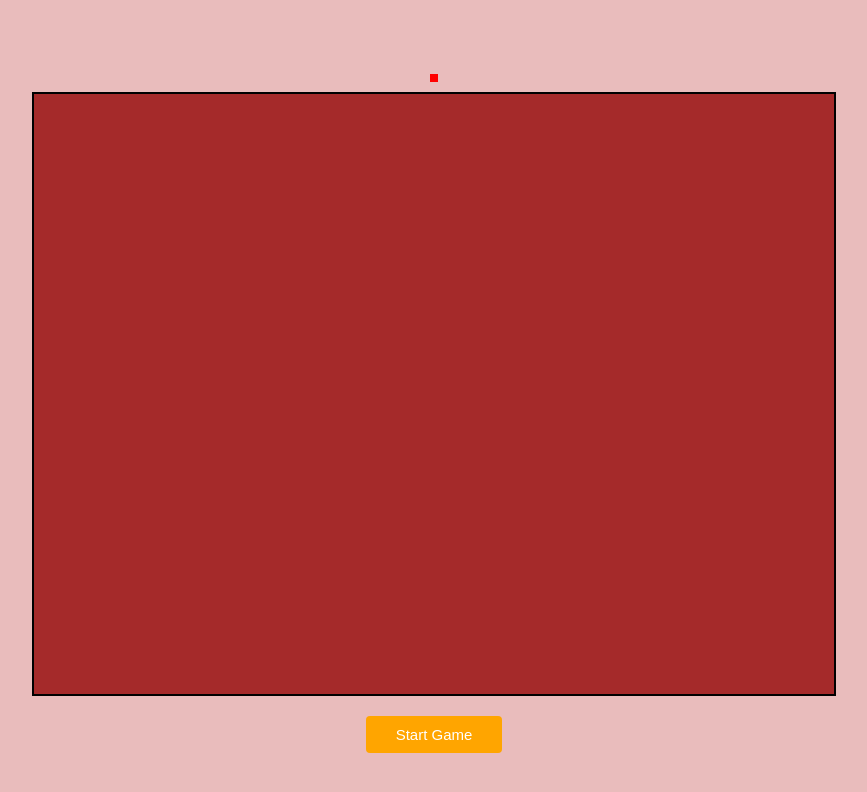
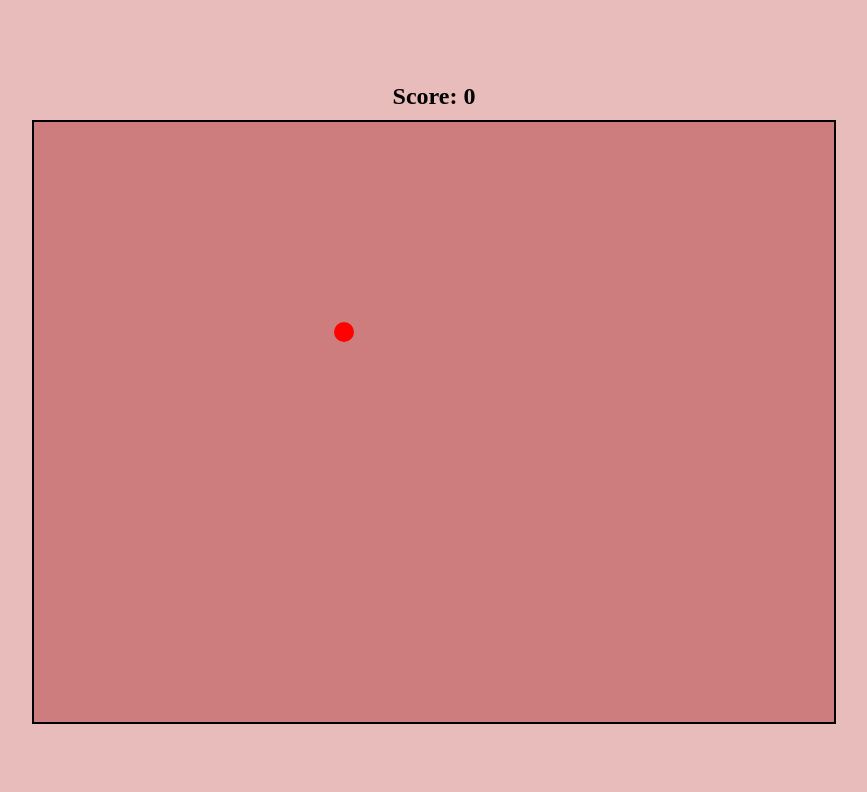
Before and after one commit to KundanPw/Snake_Game, a plain HTML site: page index.html in a window 1280 px wide. Both pictures are taken after a click on the button "Start Game". Shown: the whole page, without its empty margins (206-1073 px from the left). Drawn offline with Linux system fonts and the light colour scheme.

Commit message:
Added snake food

```diff
--- a/script.js
+++ b/script.js
@@ -9,7 +9,40 @@ document.addEventListener("DOMContentLoaded", () => {
     let snake = [{x: 160, y: 200}, {x: 140, y: 200}, {x: 120, y: 200}];
     let dx = cellSize; // desplacement in x-axis
     let dy = 0; // desplacemen in y-axis
-    function startGame() {
+
+    function drawScoreBoard() {
+        const scoreBoard = document.getElementById("score-board");
+        scoreBoard.textContent = `Score: ${score}`;
+    }
+
+    function drawDiv(x, y, className) {
+        const div = document.createElement("div");
+        div.classList.add(className);
+        div.style.top = `${y}px`;
+        div.style.left = `${x}px`;
+        return div;
+    }
+
+    function drawFoodAndSnake() {
+        gameArena.innerHTML = '' // if previously something is drawn remove it
+        const foodElement = drawDiv(food.x, food.y, 'food');
+        gameArena.appendChild(foodElement);
+    }
+
+
+    function gameLoop() {
+        setInterval(() => {
+            drawScoreBoard();
+            drawFoodAndSnake();
+        },1000);
+    }
+
+    function runGame() {
+        gameStart = true;
+        gameLoop();
+    }
+
+    function initiateGame() {
         const scoreBoard = document.createElement("div");
         scoreBoard.id = "score-board";
         document.body.insertBefore(scoreBoard, gameArena);
@@ -20,8 +53,13 @@ document.addEventListener("DOMContentLoaded", () => {
         startButton.classList.add('start-button');
         document.body.appendChild(startButton);
 
+        startButton.addEventListener('click', () => {
+            startButton.style.display = 'none';
+            runGame();
+        });
+
     }
 
-    startGame();
+    initiateGame(); // this is the first function to be executed so that we prepare  the ui
 
 });
--- a/style.css
+++ b/style.css
@@ -8,7 +8,7 @@ body {
 }
 
 #game-arena {
-    background-color: brown;
+    background-color: rgb(205, 125, 125);
     width: 800px;
     height: 600px;
     margin-bottom: 20px;
@@ -20,7 +20,6 @@ body {
     font-size: x-large;
     font-weight: bold;
     color: black;
-    border: 4px solid red;
     margin: 10px 0;
 }
 
@@ -35,3 +34,18 @@ body {
     font-size: 15px;
     text-decoration: none;
 }
+
+.food {
+    width: 20px;
+    height: 20px;
+    background-color: red;
+    position: absolute;
+    border-radius: 50%;
+    animation: blink 1s infinite;
+}
+
+@keyframes blink {
+    50%{
+        opacity: 0.5;
+    }
+}
```
